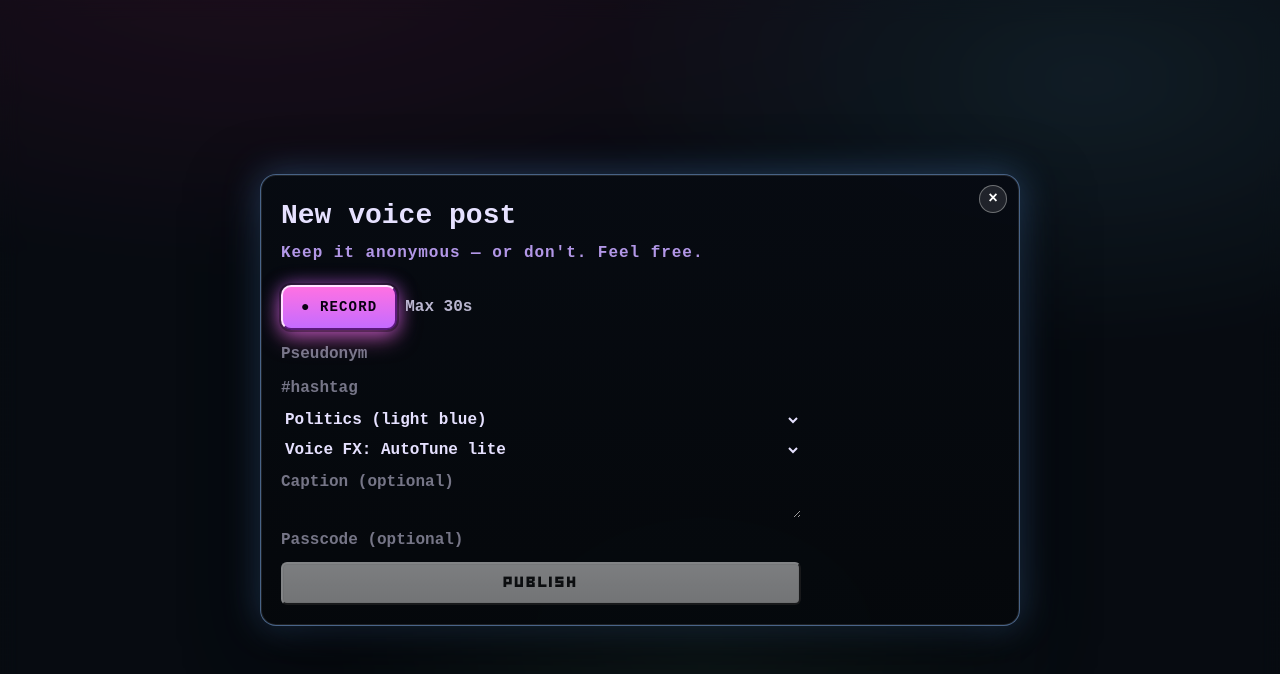
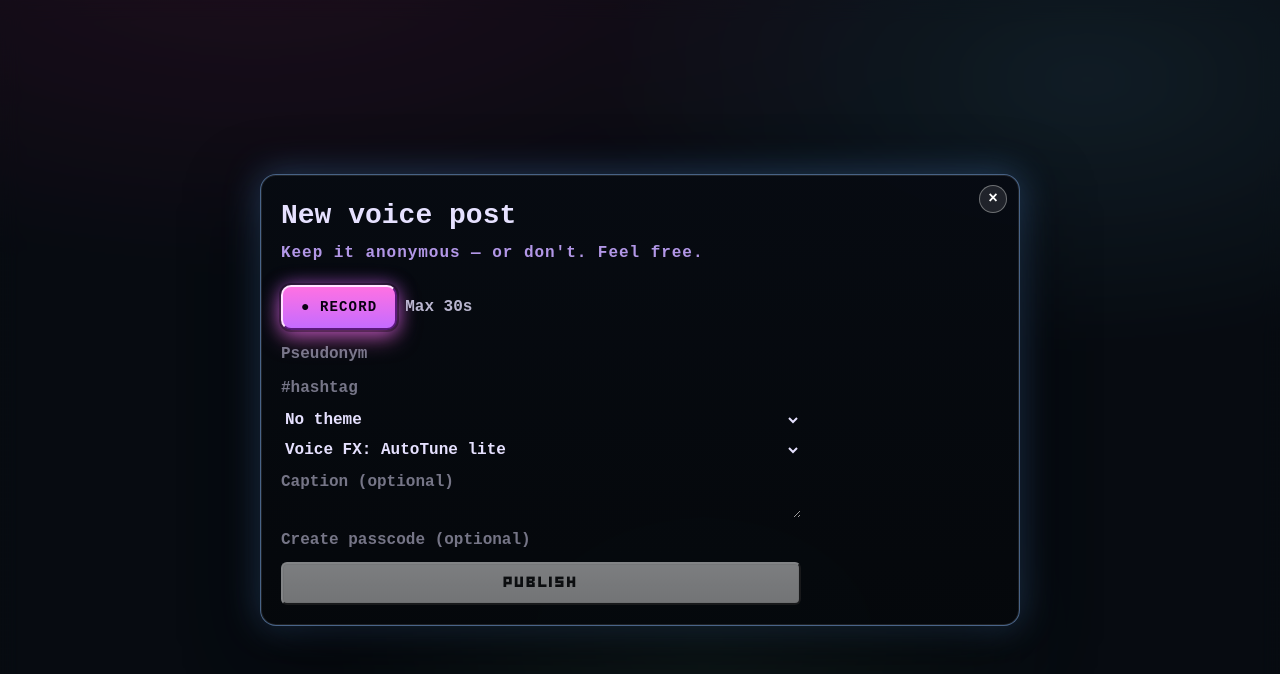
Before and after one commit to Voluto75/tapetag, a Next.js app in the folder tapetag/: page /new in a window 1280 px wide. Shown: the top 674 px of the page. Built offline with nearby package versions, Linux system fonts and the light colour scheme.

Commit message:
Add no-theme option and default in new post form

```diff
--- a/tapetag/app/api/posts/route.ts
+++ b/tapetag/app/api/posts/route.ts
@@ -7,6 +7,7 @@ const schema = z.object({
   pseudonym: z.string().min(1).max(40),
   hashtag: z.string().min(1).max(40),
   theme: z.enum([
+    "no-theme",
     "politique",
     "foot",
     "sex",
--- a/tapetag/components/Recorder.tsx
+++ b/tapetag/components/Recorder.tsx
@@ -368,7 +368,8 @@ export default function Recorder({ parentId, forcedTag }: { parentId?: string; f
           onChange={(e) => setHashtagValue(e.target.value)}
           readOnly={!!effectiveTag}
         />
-        <select name="theme" defaultValue="politique" required>
+        <select name="theme" defaultValue="no-theme" required>
+          <option value="no-theme">No theme</option>
           <option value="politique">Politics (light blue)</option>
           <option value="foot">Foot (green)</option>
           <option value="sex">Sex (pink)</option>
@@ -389,7 +390,7 @@ export default function Recorder({ parentId, forcedTag }: { parentId?: string; f
         <textarea name="caption" placeholder="Caption (optional)" />
         <input
         name="passcode"
-        placeholder="Passcode (optional)"
+        placeholder="Create passcode (optional)"
         autoComplete="new-password"
         />
 
```
